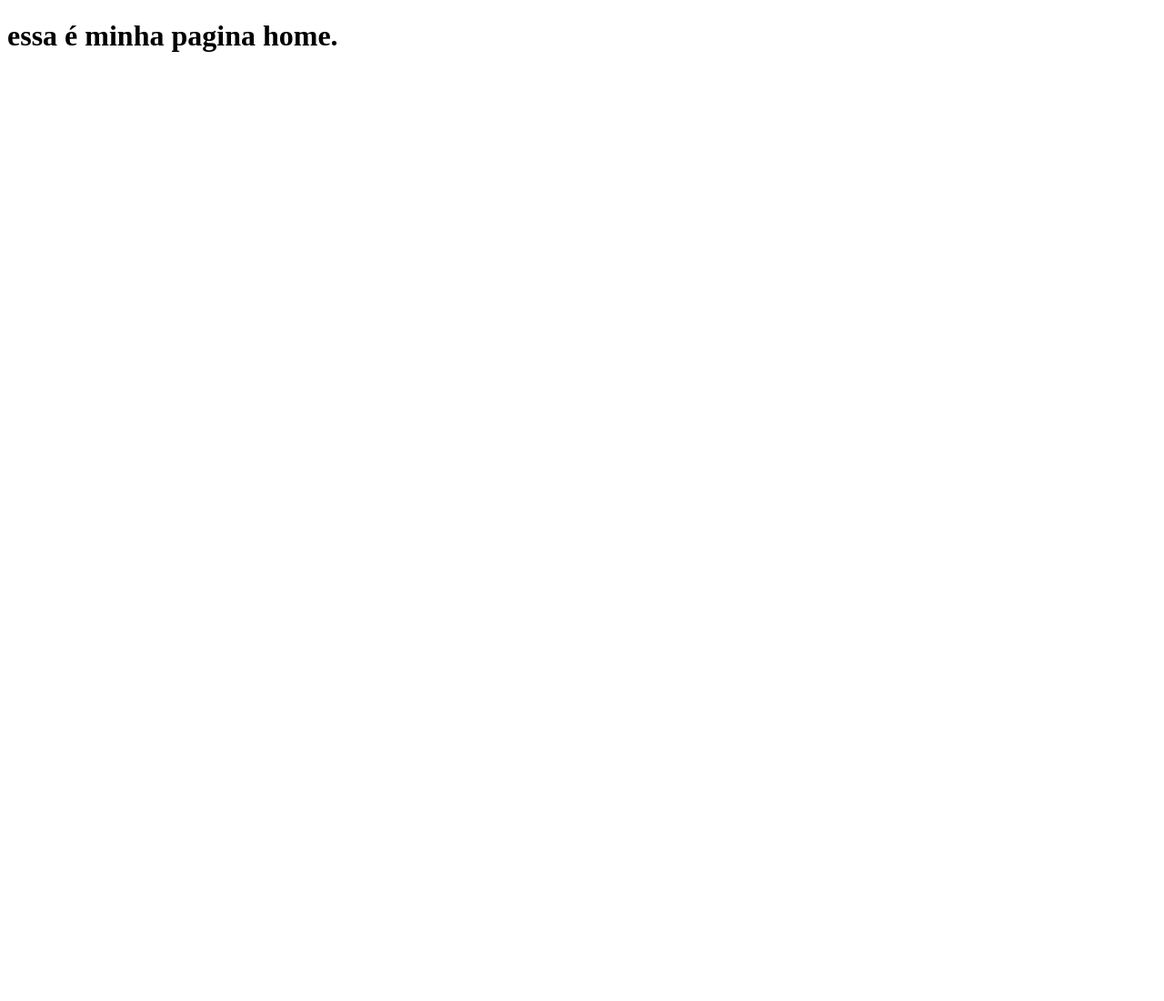
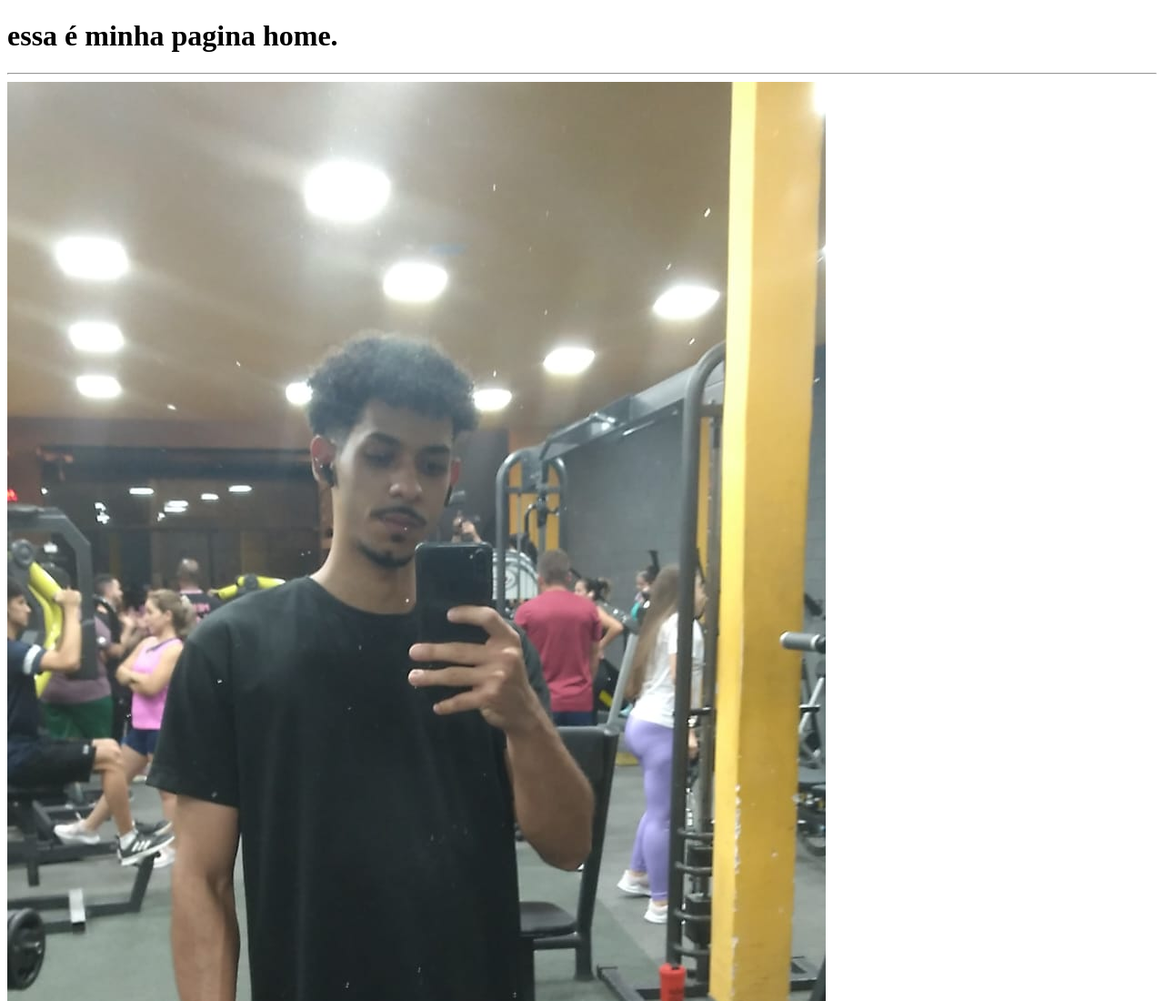
Before and after one commit to jrafael29/node-api-test-digitalocean, a website: page pages/home.html in a window 1280 px wide. Shown: the top 1100 px of the page at 91% size. Before the commit the page ends 800 px from the top, so only its background shows below. Drawn offline with Linux system fonts and the light colour scheme.

Commit message:
add picture

```diff
--- a/pages/home.html
+++ b/pages/home.html
@@ -7,5 +7,7 @@
 </head>
 <body>
     <h1>essa é minha pagina home.</h1>
+    <hr>
+    <img src="./foto.jpeg" alt="">
 </body>
 </html>
```
Also changed, not shown: pages/foto.jpeg (added).
